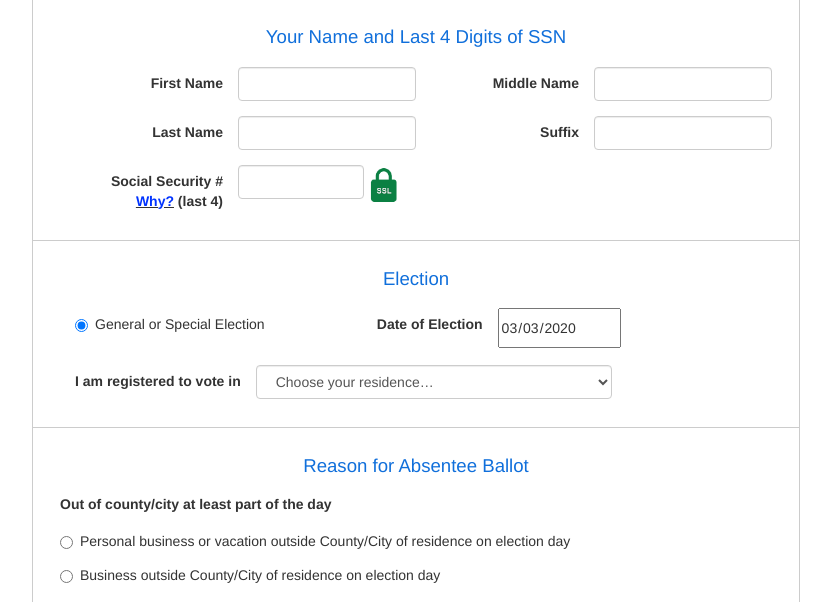
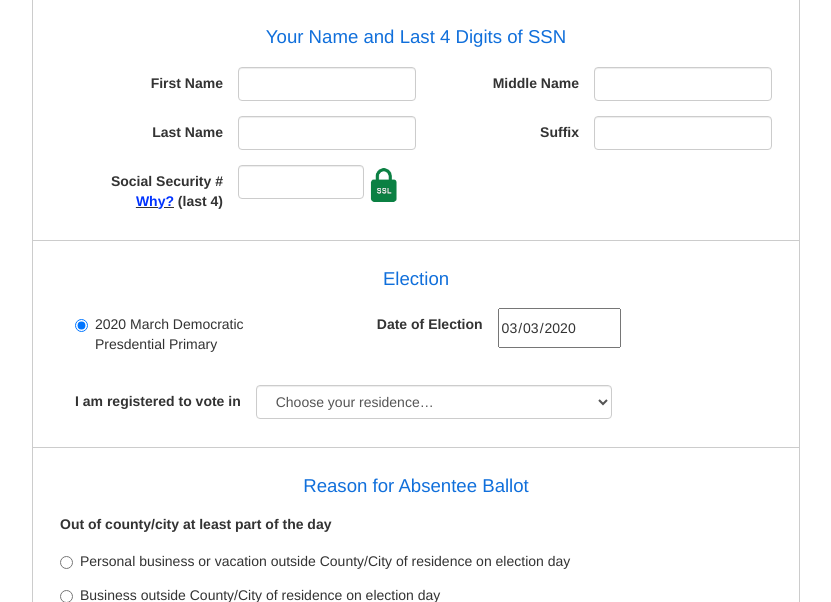
Before and after one commit to eAbsentee/eAbsentee, a Flask app: page /form/ in a window 1280 px wide. Shown: the part 377-979 px from the top of the page, without its empty margins (224-1055 px from the left). Run offline with Flask 2, Linux system fonts and the light colour scheme; some libraries are stand-ins or nearby versions.

Commit message:
Democratic

```diff
--- a/templates/form.html
+++ b/templates/form.html
@@ -161,7 +161,7 @@
                                           <div class="radio">
                                                 <label>
                                                       <input name="election__type" type="radio" checked="checked" value="General or Special Election" required />
-                                                      General or Special Election
+                                                     2020 March Democratic Presdential Primary
                                                 </label>
                                           </div>
 
```
